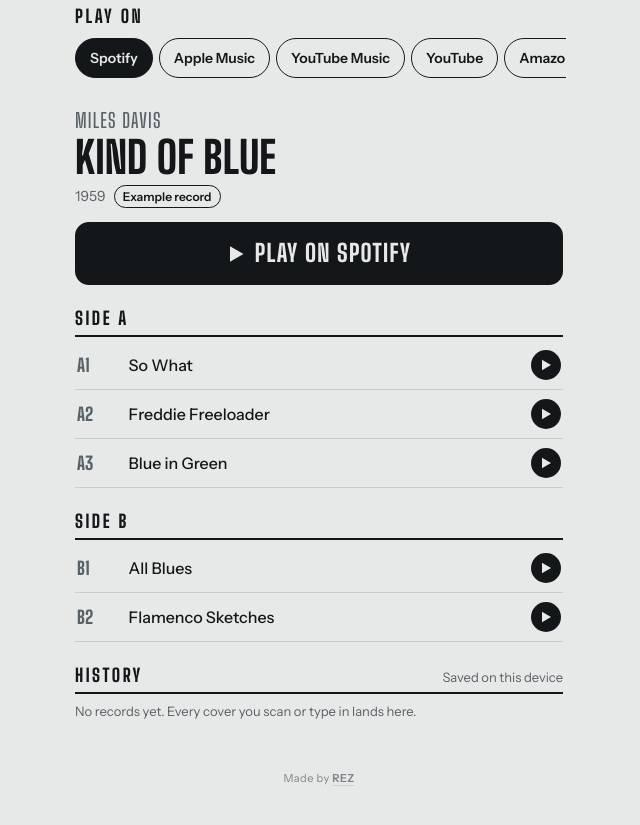
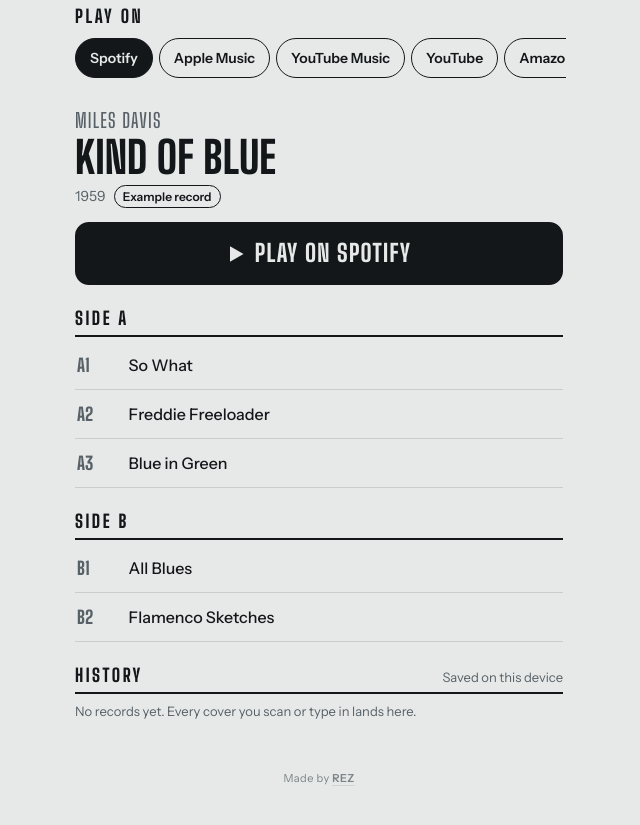
Before and after one commit to Rezoro05/Vinyl-Scanner-, a plain HTML site: page index.html in a window 1280 px wide. Shown: the part 596-1421 px from the top of the page, without its empty margins (321-961 px from the left). Drawn offline with Linux system fonts and the light colour scheme; no server answers.

Commit message:
One play button per track: the Apple Music sample
Removes the separate link-out play circle from each track row and makes
the sample button an icon-only round play/stop button. The track title
still opens the full song on the chosen service.

Co-Authored-By: Claude Fable 5.2 <noreply@anthropic.com>
Claude-Session: https://claude.ai/code/session_01XZvxDgb2NAJqwVDZ2spCjf

```diff
--- a/index.html
+++ b/index.html
@@ -129,11 +129,10 @@ form.manual button{min-height:44px;padding:8px 16px;border-radius:12px;border:2p
 .tracks a{flex:1;min-width:0;display:flex;align-items:center;gap:12px;min-height:48px;padding:8px 2px;text-decoration:none}
 .tracks .pos{font-family:var(--display);font-weight:800;font-size:18px;width:2.2em;flex:none;font-variant-numeric:tabular-nums;color:var(--muted)}
 .tracks .name{flex:1;font-weight:500;overflow-wrap:anywhere}
-.tracks .go{flex:none;width:30px;height:30px;border-radius:50%;background:var(--ink);color:var(--paper);display:grid;place-items:center}
-.tracks .go svg,.btn svg{width:12px;height:12px;fill:currentColor}
-.tracks .pv{flex:none;display:inline-flex;align-items:center;justify-content:center;gap:6px;min-width:70px;min-height:40px;padding:6px 10px;border:1.5px solid var(--ink);border-radius:999px;background:transparent;color:var(--ink);font:600 13px var(--body);cursor:pointer}
-.tracks .pv svg{width:10px;height:10px;fill:currentColor}
-.tracks .pv[aria-pressed="true"]{background:var(--label);color:var(--on-label);border-color:var(--on-label)}
+.btn svg{width:12px;height:12px;fill:currentColor}
+.tracks .pv{flex:none;display:grid;place-items:center;width:40px;height:40px;padding:0;border:0;border-radius:50%;background:var(--ink);color:var(--paper);cursor:pointer}
+.tracks .pv svg{width:12px;height:12px;fill:currentColor}
+.tracks .pv[aria-pressed="true"]{background:var(--label);color:var(--on-label)}
 .btn svg{width:18px;height:18px}
 .fine{font-size:13px;color:var(--muted);margin:0}
 
@@ -284,12 +283,11 @@ form.manual button{min-height:44px;padding:8px 16px;border-radius:12px;border:2p
       side.tracks.forEach(function(t,i){
         var li=el("li"), a=el("a");
         a.href=svc.url(((r.artist||"")+" "+t).trim());a.target="_blank";a.rel="noopener";
-        a.setAttribute("aria-label","Play "+t+" on "+svc.name);
+        a.setAttribute("aria-label","Open "+t+" on "+svc.name);
         a.appendChild(el("span","pos",(letter||"")+(i+1)));
         a.appendChild(el("span","name",t));
-        var go=el("span","go");go.innerHTML=PLAY;a.appendChild(go);
         var pv=el("button","pv");pv.type="button";pv.hidden=true;pv._title=t;
-        pv.setAttribute("aria-label","Play a 30 second preview of "+t);
+        pv.setAttribute("aria-label","Play a 30 second sample of "+t);
         pvPaint(pv,false);
         pv.addEventListener("click",function(){togglePreview(pv);});
         li.appendChild(a);li.appendChild(pv);ul.appendChild(li);
@@ -300,7 +298,7 @@ form.manual button{min-height:44px;padding:8px 16px;border-radius:12px;border:2p
       box.appendChild(el("p","fine",r.src==="mb"
         ?"Track list from MusicBrainz. Your pressing may differ."
         :"Track list is the AI's best guess. Your pressing may differ."));
-    var note=el("p","fine","30-second previews from Apple Music.");note.id="pvNote";note.hidden=true;box.appendChild(note);
+    var note=el("p","fine","Play buttons are 30-second samples from Apple Music. Tap a title to open the full song on "+svc.name+".");note.id="pvNote";note.hidden=true;box.appendChild(note);
     attachPreviews(r);
   }
 
@@ -416,7 +414,7 @@ form.manual button{min-height:44px;padding:8px 16px;border-radius:12px;border:2p
     return player;
   }
   function pvPaint(btn,on){
-    btn.innerHTML=on?STOP:PLAY;btn.appendChild(el("span",null,on?"Stop":"30s"));
+    btn.innerHTML=on?STOP:PLAY;
     btn.setAttribute("aria-pressed",String(on));
   }
   function stopPreview(){
```
